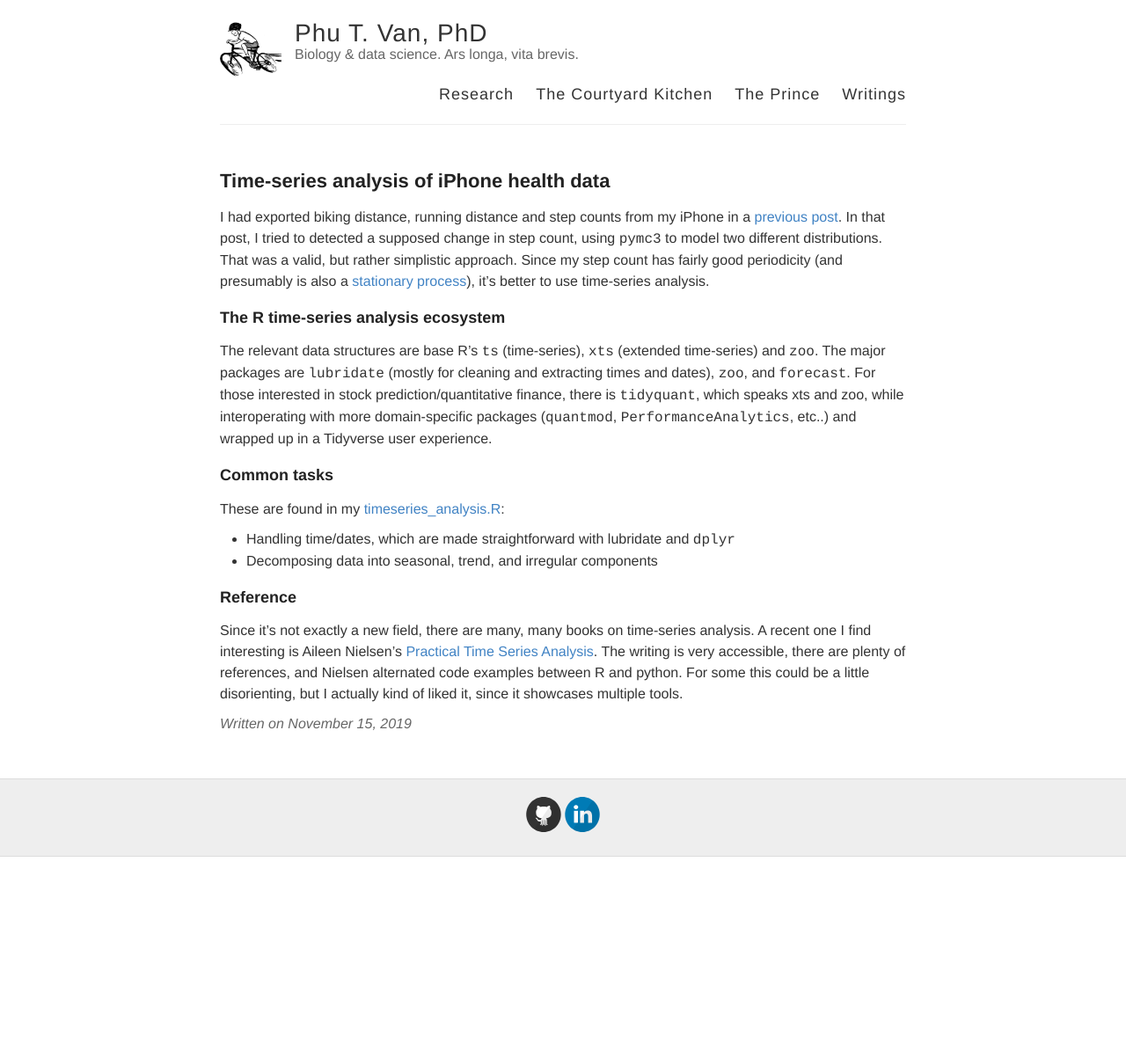
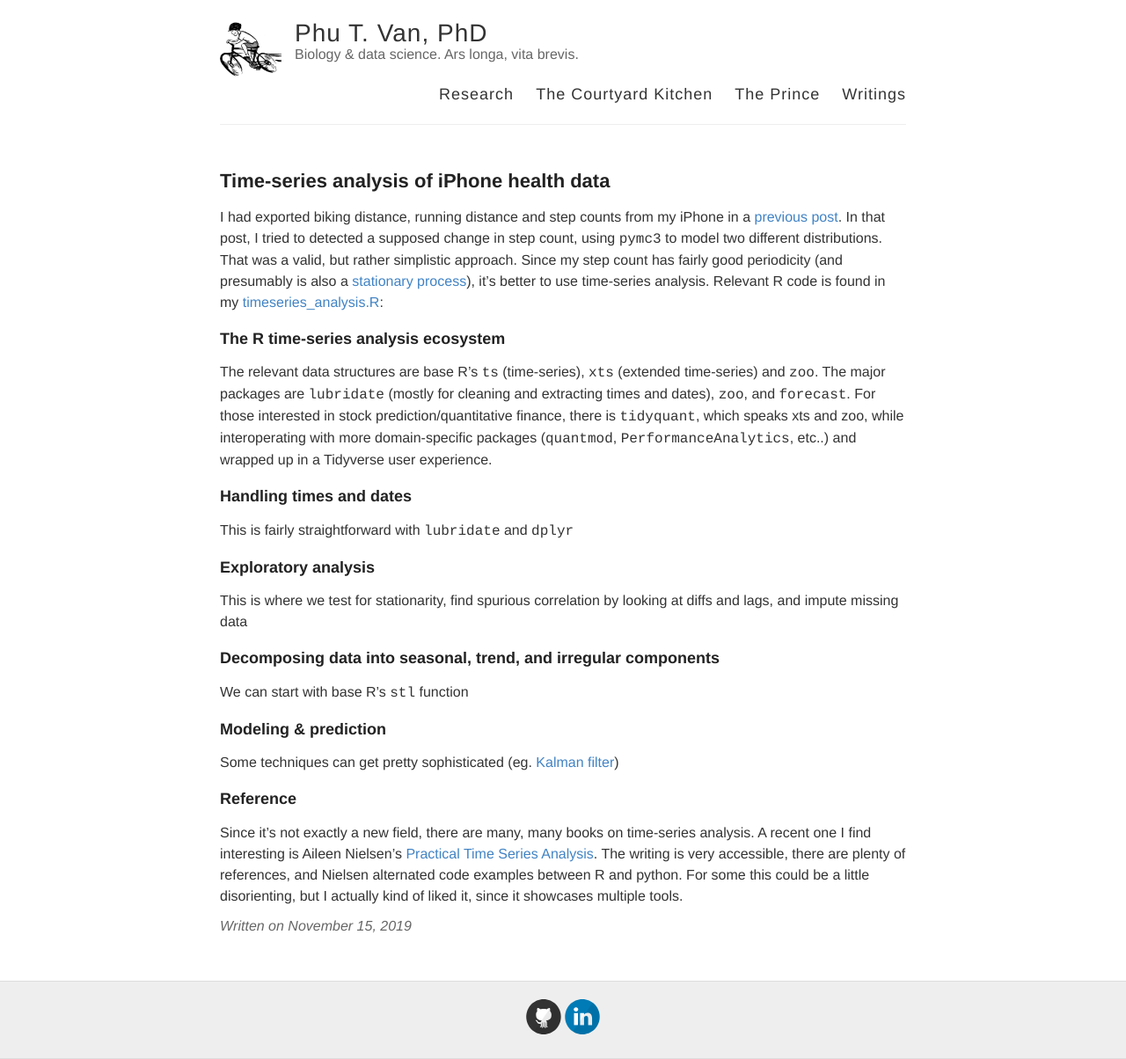
Before and after one commit to ptvan/ptvan.github.io, a Jekyll site: the page built from _posts/2019-11-15-timeseries-analysis-of-iPhone-health_data.md, in a window 1280 px wide. Shown: the whole page at 88% size. Built offline with Jekyll 4.4.1, drawn with Linux system fonts in a browser that asks for light colours; before the commit the page ends 974 px from its top, so only the background shows below that.

Commit message:
updated timeseries analysis blogpost

```diff
--- a/_posts/2019-11-15-timeseries-analysis-of-iPhone-health_data.md
+++ b/_posts/2019-11-15-timeseries-analysis-of-iPhone-health_data.md
@@ -4,17 +4,22 @@ title: Time-series analysis of iPhone health data
 ---
 
 I had exported biking distance, running distance and step counts from my iPhone in a
-[previous post](https://ptvan.github.io/Python-MCMC-nuggets/). In that post, I tried to detected a supposed change in step count, using `pymc3` to model two different distributions. That was a valid, but rather simplistic approach. Since my step count has fairly good periodicity (and presumably is also a [stationary process](https://en.wikipedia.org/wiki/Stationary_process)), it's better to use time-series analysis.
+[previous post](https://ptvan.github.io/Python-MCMC-nuggets/). In that post, I tried to detected a supposed change in step count, using `pymc3` to model two different distributions. That was a valid, but rather simplistic approach. Since my step count has fairly good periodicity (and presumably is also a [stationary process](https://en.wikipedia.org/wiki/Stationary_process)), it's better to use time-series analysis. Relevant R code is found in my [timeseries_analysis.R](https://github.com/ptvan/R-snippets/blob/master/timeseries_analysis.R):
 
 ### The R time-series analysis ecosystem
 The relevant data structures are base R's `ts` (time-series), `xts` (extended time-series) and `zoo`. The major packages are `lubridate` (mostly for cleaning and extracting times and dates), `zoo`, and `forecast`. For those interested in stock prediction/quantitative finance, there is `tidyquant`, which speaks xts and zoo, while interoperating with more domain-specific packages (`quantmod`, `PerformanceAnalytics`, etc..) and wrapped up in a Tidyverse user experience.
 
-### Common tasks
-These are found in my [timeseries_analysis.R](https://github.com/ptvan/R-snippets/blob/master/timeseries_analysis.R):
+### Handling times and dates
+This is fairly straightforward with `lubridate` and `dplyr`
 
-- Handling time/dates, which are made straightforward with lubridate and `dplyr`
-- Decomposing data into seasonal, trend, and irregular components
+### Exploratory analysis
+This is where we test for stationarity, find spurious correlation by looking at diffs and lags, and impute missing data
 
+### Decomposing data into seasonal, trend, and irregular components
+We can start with base R's `stl` function
+
+### Modeling & prediction
+Some techniques can get pretty sophisticated (eg. [Kalman filter](https://en.wikipedia.org/wiki/Kalman_filter))
 
 ### Reference
 
```
